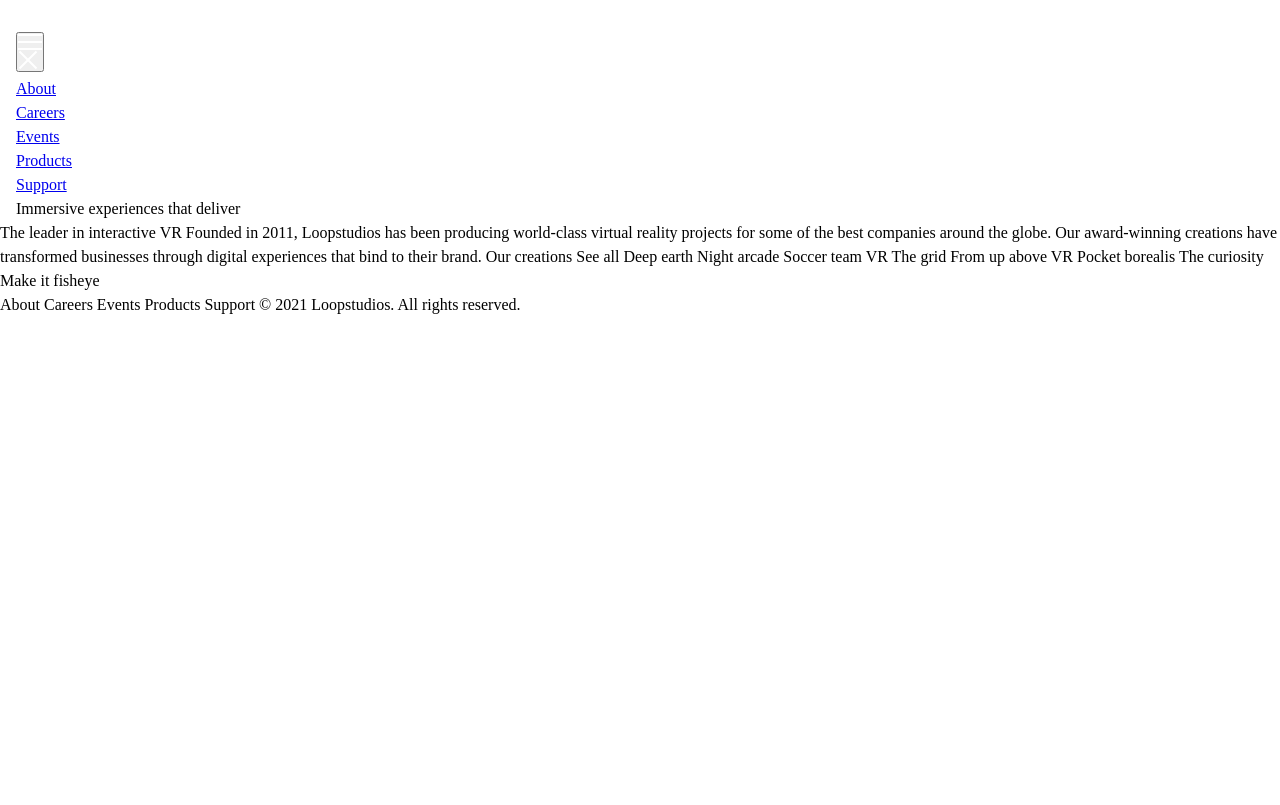
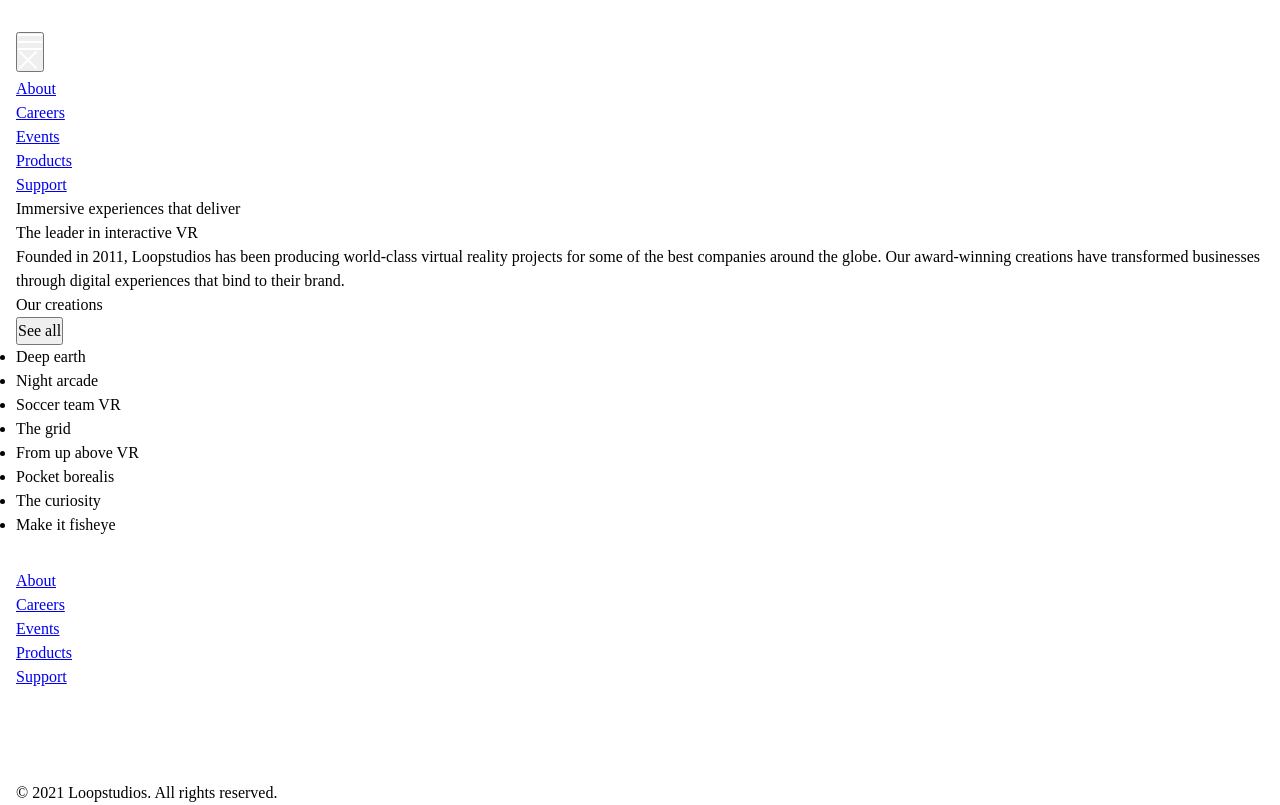
Before and after one commit to Eciric/loopstudios-landing-page, a website built with Vite: page index.html in a window 1280 px wide. Built offline with nearby package versions, Linux system fonts and the light colour scheme.

Commit message:
html layout done

```diff
--- a/index.html
+++ b/index.html
@@ -57,21 +57,97 @@
 		<main>
 			<section class="introduction">
 				<div class="container">
-					<h1>Immersive experiences that deliver</h1>
+					<h1 class="introduction__heading">
+						Immersive experiences that deliver
+					</h1>
 				</div>
 			</section>
-			The leader in interactive VR Founded in 2011, Loopstudios has been
-			producing world-class virtual reality projects for some of the best
-			companies around the globe. Our award-winning creations have
-			transformed businesses through digital experiences that bind to
-			their brand. Our creations See all Deep earth Night arcade Soccer
-			team VR The grid From up above VR Pocket borealis The curiosity Make
-			it fisheye
+			<section class="interactive">
+				<div class="container">
+					<h2>The leader in interactive VR</h2>
+					<p>
+						Founded in 2011, Loopstudios has been producing
+						world-class virtual reality projects for some of the
+						best companies around the globe. Our award-winning
+						creations have transformed businesses through digital
+						experiences that bind to their brand.
+					</p>
+				</div>
+			</section>
+			<section class="creations">
+				<div class="container">
+					<div class="creations__title">
+						<h2>Our creations</h2>
+						<button>See all</button>
+					</div>
+					<div class="creations__list">
+						<ul>
+							<li>Deep earth</li>
+							<li>Night arcade</li>
+							<li>Soccer team VR</li>
+							<li>The grid</li>
+							<li>From up above VR</li>
+							<li>Pocket borealis</li>
+							<li>The curiosity</li>
+							<li>Make it fisheye</li>
+						</ul>
+					</div>
+				</div>
+			</section>
 		</main>
 
 		<footer>
-			About Careers Events Products Support © 2021 Loopstudios. All rights
-			reserved.
+			<header class="secondary-header">
+				<div class="container">
+					<a href="#">
+						<img src="images/logo.svg" alt="Loopstudios" />
+					</a>
+					<nav class="secondary-navigation">
+						<ul
+							role="list"
+							class="nav-list"
+							aria-label="secondary navigation"
+						>
+							<li><a href="#">About</a></li>
+							<li><a href="#">Careers</a></li>
+							<li><a href="#">Events</a></li>
+							<li><a href="#">Products</a></li>
+							<li><a href="#">Support</a></li>
+						</ul>
+					</nav>
+				</div>
+			</header>
+			<div class="social-links">
+				<ul class="social-list">
+					<li>
+						<a href="#"
+							><img src="images/icon-facebook.svg" alt="facebook"
+						/></a>
+					</li>
+					<li>
+						<a href="#"
+							><img src="images/icon-twitter.svg" alt="twitter"
+						/></a>
+					</li>
+					<li>
+						<a href="#"
+							><img
+								src="images/icon-pinterest.svg"
+								alt="pinterest"
+						/></a>
+					</li>
+					<li>
+						<a href="#"
+							><img
+								src="images/icon-instagram.svg"
+								alt="instagram"
+						/></a>
+					</li>
+				</ul>
+			</div>
+			<div class="copyright container">
+				<p>© 2021 Loopstudios. All rights reserved.</p>
+			</div>
 		</footer>
 
 		<div class="visually-hidden">
```
